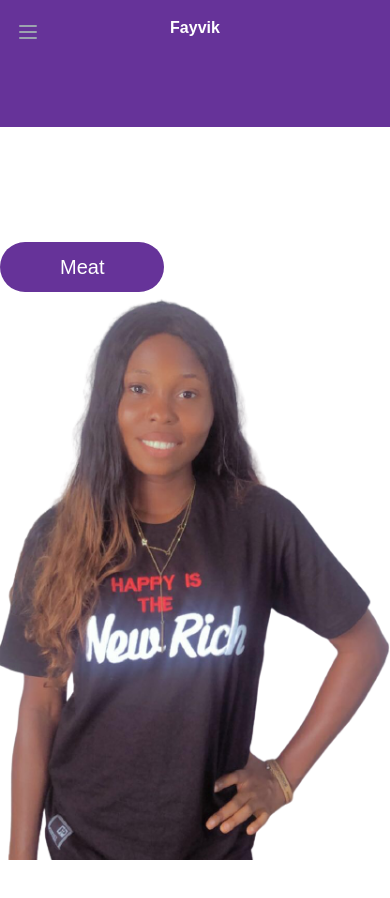
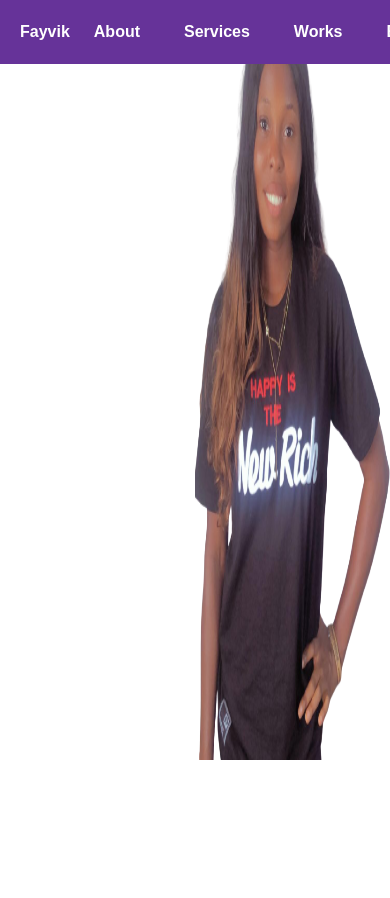
Before and after one commit to FayVik/blogpost, a React (Create React App) app: page / in a window 390 px wide. Shown: the top 898 px of the page. After the commit the page ends 844 px from the top, so only its background shows below. Built offline with nearby package versions, Linux system fonts and the light colour scheme.

Commit message:
fix navabar

```diff
--- a/src/App.js
+++ b/src/App.js
@@ -9,11 +9,11 @@ function App({pageProps}) {
       <div className="container-fluid p-0 m-0">
       <Baselayout {...pageProps}>
         <Switch>
+          <Route path="/Blog">
+            <Blog/>
+          </Route>
           <Route path="/">
             <Home/>
-          </Route>
-           <Route path="/Blog">
-            <Blog/>
           </Route>
         </Switch>
       </Baselayout>
--- a/src/base/baselayout/Nav.js
+++ b/src/base/baselayout/Nav.js
@@ -1,70 +1,31 @@
 import React from "react";
-import {Link} from "react-router-dom";
-import  "../../style/Nav.module.css";
+import { Link } from "react-router-dom";
+import "../../style/Nav.module.css";
 
 function Nav() {
   return (
     <div>
-      <nav class="">
+      <nav class="fixed">
         <div class="max-w-7xl mx-auto px-2 sm:px-6 lg:px-8">
-          <div class="relative flex items-center justify-between h-16">
-            <div class="absolute inset-y-0 left-0 flex items-center sm:hidden">
-              <button
-                class="inline-flex items-center justify-center p-2 rounded-md text-gray-400 hover:text-white hover:bg-gray-700 focus:outline-none focus:ring-2 focus:ring-inset focus:ring-white"
-                aria-expanded="false"
-              >
-                <span class="sr-only">Open main menu</span>
-                <svg
-                  class="block h-6 w-6"
-                  xmlns="http://www.w3.org/2000/svg"
-                  fill="none"
-                  viewBox="0 0 24 24"
-                  stroke="currentColor"
-                  aria-hidden="true"
-                >
-                  <path
-                    stroke-linecap="round"
-                    stroke-linejoin="round"
-                    stroke-width="2"
-                    d="M4 6h16M4 12h16M4 18h16"
-                  />
-                </svg>
-                <svg
-                  class="hidden h-6 w-6"
-                  xmlns="http://www.w3.org/2000/svg"
-                  fill="none"
-                  viewBox="0 0 24 24"
-                  stroke="currentColor"
-                  aria-hidden="true"
-                >
-                  <path
-                    stroke-linecap="round"
-                    stroke-linejoin="round"
-                    stroke-width="2"
-                    d="M6 18L18 6M6 6l12 12"
-                  />
-                </svg>
-              </button>
-            </div>
-            <div class="flex-1 flex items-center justify-center sm:items-stretch sm:justify-start">
-              <div class="flex-shrink-0 flex items-center">
+          <div class="flex items-center justify-between h-16">
+            <div class="flex flex-1 justify-start">
               <Link
-                      className="block lg:hidden h-8 w-auto text-md font-bold text-white"
+                className="block lg:hidden px-3 py-1 h-8 w-auto text-md font-bold text-white"
                 to="/"
               >
                 Fayvik
               </Link>
 
               <Link
-                      className="hidden lg:block h-8 w-auto text-md font-bold text-white"
+                className="hidden lg:block px-3 py-1 h-8 w-auto text-md font-bold text-white"
                 to="/"
               >
                 Fayvik
               </Link>
             </div>
-
-              <div class="hidden sm:block sm:ml-6">
-                <div class="flex">
+            <div class="flex-1 flex items-center md:justify-end justify-center sm:items-stretch sm:justify-start">
+              <div class="">
+                <div class="flex justify-end">
                   <li className=" mr-5">
                     <Link
                       className="text-white px-3 py-2 text-md font-bold"
@@ -93,7 +54,7 @@ function Nav() {
                   <li className="">
                     <Link
                       className="text-white px-3 py-2 text-md font-bold"
-                      to="/"
+                      to="/Blog"
                     >
                       Blog
                     </Link>
@@ -103,34 +64,6 @@ function Nav() {
             </div>
           </div>
         </div>
-        <div class="hidden sm:hidden">
-          <div class="px-2 pt-2 pb-3 space-y-1">
-            <a
-              href="#"
-              class="bg-gray-900 text-white block px-3 py-2 rounded-md text-base font-medium"
-            >
-              Dashboard
-            </a>
-            <a
-              href="#"
-              class="text-gray-300 hover:bg-gray-700 hover:text-white block px-3 py-2 rounded-md text-base font-medium"
-            >
-              Team
-            </a>
-            <a
-              href="#"
-              class="text-gray-300 hover:bg-gray-700 hover:text-white block px-3 py-2 rounded-md text-base font-medium"
-            >
-              Projects
-            </a>
-            <a
-              href="#"
-              class="text-gray-300 hover:bg-gray-700 hover:text-white block px-3 py-2 rounded-md text-base font-medium"
-            >
-              Calendar
-            </a>
-          </div>
-        </div>
       </nav>
     </div>
   );
--- a/src/page/Blog.js
+++ b/src/page/Blog.js
@@ -0,0 +1,13 @@
+import React from 'react'
+
+function Blog() {
+  return (
+    <div>
+      <h1>
+        Welcome
+      </h1>
+    </div>
+  )
+}
+
+export default Blog
--- a/src/page/Home.js
+++ b/src/page/Home.js
@@ -6,12 +6,14 @@ import image from "../image/vick.png";
 function Home({ pageProps }) {
   return (
     <div className={style.container}>
-      <div className="flex flex-wrap">
-        <div className="col-lg-6 col-md-6 col-sm-12">
-          <Button {...pageProps}>Meat</Button>
+      <div className="flex flex-wrap items-center justify-center">
+        <div className={style.width}>
+          <div className="bg-red">
+            <Button {...pageProps}>Meat</Button>
+          </div>
         </div>
-        <div className="bg-teal-500 md:bg-red-500 lg:bg-teal-500">
-          <img src={image} style={{ width: "100%" }} />
+        <div className={style.width}>
+          <img src={image}/>
         </div>
       </div>
     </div>
--- a/src/style/Home.module.css
+++ b/src/style/Home.module.css
@@ -1,8 +1,13 @@
 .container{
   min-height: 100vh;
   width: 100%;
-  display: flex;
-  justify-content: center;
-  align-items: center;
-  /* background-color: #dff9ec; */
 }
+.width{
+  width: 50%;
+  min-height: 100vh;
+  text-align: center;
+}
+.width img{
+  min-width: 100%;
+  height: 90vh;
+}
--- a/src/style/Nav.module.css
+++ b/src/style/Nav.module.css
@@ -1,6 +1,7 @@
 nav{
-  min-height: 15vh;
+  /* min-height: 15vh;  */
   background-color: rebeccapurple;
+  width: 100%;
 }
 li{
   list-style: none;
```
Also changed, not shown: 1 other file (tests, documents, lock files or other folders). Lines whose indentation alone changed are shown as unchanged.
